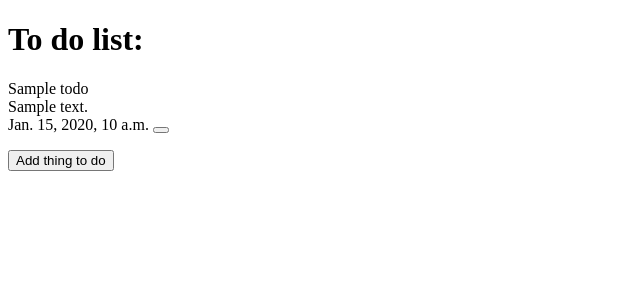
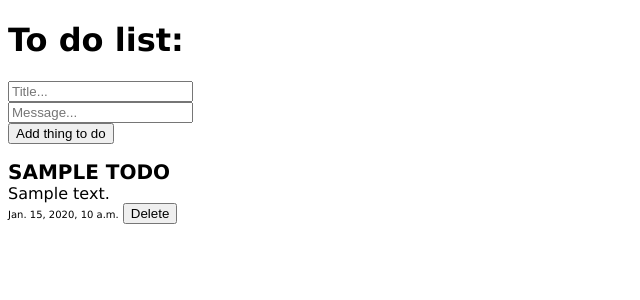
Before and after one commit to vocart/Todo-App, a Django app: template todo/templates/todo/todo.html in a window 1280 px wide. Shown: the top 300 px of the page, without its empty margins (0-640 px from the left). Run offline with Django 3.2, Linux system fonts and the light colour scheme; the template is opened without the code that fills it: most values are stand-ins (such as "Sample title", 1, 10 or a date in 2020).

Commit message:
Add files via upload

```diff
--- a/todo/templates/todo/todo.html
+++ b/todo/templates/todo/todo.html
@@ -9,33 +9,41 @@
 
 	<body>
 		<div>
-        	<h1>
+        	<h1 style = 'font-family:verdana'>
                 To do list:
             </h1>
 
     	</div>
+        <div class="control">
+            <form action='' method='POST'>
+                {% csrf_token %}
+                <input type="text" name="title" id="myInput" placeholder="Title...">
+                <br>
+                <input type="text" name="message" id="myInput" placeholder="Message...">
+                <br>
+                <button type="submit" class="addBtn">Add thing to do </button>
+
+            </form>
+        </div>
     	<div class="media-content">
     		{% for todo in todos %}
                 <div class="content">
                     <p>
-                        <span class="title">{{ todo.title }}</span>
+                        <span style = 'font-family:verdana; font-size:20px; font-weight:bold' class="title">{{ todo.title | upper }}</span>
                         <br>
-                        <span class="subtitle">{{ todo.message }}</span>
+                        <span style = 'font-family:verdana;' class="subtitle">{{ todo.message | capfirst }}</span>
                         <br>
-                        <span class="subtitle">{{ todo.date }}</span>
+                        <span style = 'font-family:verdana; font-size:10px' class="subtitle">{{ todo.date }}</span>
                         <a href="{% url 'delete_todo' todo.title %}">
-                        	<button class="delete"></button>
+                        	<button class="delete">Delete</button>
                         </a>
-
+                        <br>
+                        <br>
                     </p>
                 </div>
             {% endfor %}
         </div>
-    	<div class="control">
-    		<button type="submit" class="button is-info">
-                Add thing to do
-            </button>
-        </div>
+
 	</body>
 
 </html>
```
